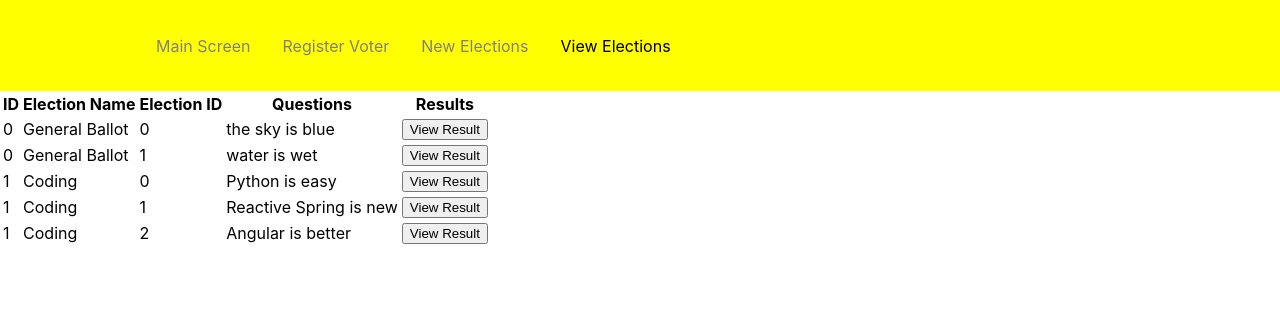
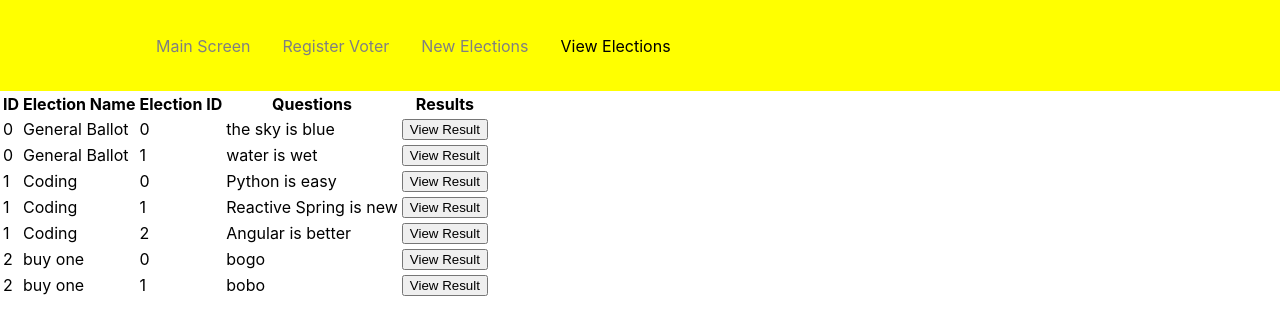
Before and after one commit to PrachiJani13/IntuitsBallot, a React (Create React App) app in the folder intuitsballot/: page /viewelections in a window 1280 px wide. Shown: the top 334 px of the page. Built offline with nearby package versions, Linux system fonts and the light colour scheme; data requests are answered from the project's data file.

Commit message:
fix megre issues

```diff
--- a/intuitsballot/db.json
+++ b/intuitsballot/db.json
@@ -3,7 +3,7 @@
     {
       "id": 0,
       "votedElectionIDs": [
-       2
+        2
       ],
       "user": {
         "firstname": "Prachi",
@@ -30,6 +30,19 @@
         "birthdate": "09131988",
         "email": "prachi_jani@intuit.com",
         "phone": "4083738410"
+      }
+    },
+    {
+      "id": 2,
+      "votedElectionIDs": [],
+      "user": {
+        "firstname": "jesus",
+        "lastname": "espinoza",
+        "address": "2830 marathon dr",
+        "city": "san diego",
+        "birthdate": "10/03/1981",
+        "email": "3wersdfs@some.com",
+        "phone": "8083720410"
       }
     }
   ],
@@ -85,6 +98,28 @@
           }
         }
       ]
+    },
+    {
+      "id": 2,
+      "electionname": "buy one",
+      "questions": [
+        {
+          "id": 0,
+          "question": "bogo",
+          "result": {
+            "Yes": 0,
+            "No": 0
+          }
+        },
+        {
+          "id": 1,
+          "question": " bobo",
+          "result": {
+            "Yes": 0,
+            "No": 0
+          }
+        }
+      ]
     }
   ]
 }
--- a/intuitsballot/package.json
+++ b/intuitsballot/package.json
@@ -6,6 +6,7 @@
     "@testing-library/jest-dom": "^5.11.4",
     "@testing-library/react": "^11.1.0",
     "@testing-library/user-event": "^12.1.10",
+    "axios": "^0.21.1",
     "react": "^17.0.2",
     "react-dom": "^17.0.2",
     "react-router-dom": "^5.2.0",
--- a/intuitsballot/src/election/Elections.js
+++ b/intuitsballot/src/election/Elections.js
@@ -3,7 +3,7 @@ import { useState, useEffect } from 'react';
 import axios from 'axios';
 import ElectionRow from './ElectionRow';
 
-const ELECTIONS_URL = 'http://localhost:3080/elections';
+import {dbHostURLElections} from '../component/const';
 
 function Elections() {
 
@@ -13,7 +13,7 @@ function Elections() {
     useEffect(
         () =>
         axios
-            .get(ELECTIONS_URL)
+            .get(dbHostURLElections)
             .then((res) => setElections(res.data))
             .catch((err) => console.log(err)),
         []
--- a/intuitsballot/src/election/NewElection.js
+++ b/intuitsballot/src/election/NewElection.js
@@ -2,7 +2,7 @@ import { useState, useEffect } from 'react';
 import NewElectionForm from './NewElectionForm';
 import './Election.css';
 
-const ELECTIONS_URL = 'http://localhost:3080/elections';
+import {dbHostURLElections} from '../component/const';
 
 
 function checkHttpStatus(response) {
@@ -21,7 +21,7 @@ export default function NewElection() {
 
     useEffect(
         () =>
-            fetch(ELECTIONS_URL)
+            fetch(dbHostURLElections)
                 .then(checkHttpStatus)
                 .then((res) => res.json())
                 .then(setElections)
@@ -39,7 +39,7 @@ export default function NewElection() {
         headers: { "Content-Type": "application/json" },
         body: JSON.stringify(newElectionObj),
       };
-      fetch(`${ELECTIONS_URL}`, requestOptions)
+      fetch(`${dbHostURLElections}`, requestOptions)
         .then(checkHttpStatus)
         .then(res => {res.json()})
         .then(()=>setError(""))
```
Also changed, not shown: 1 other file (tests, documents, lock files or other folders).
